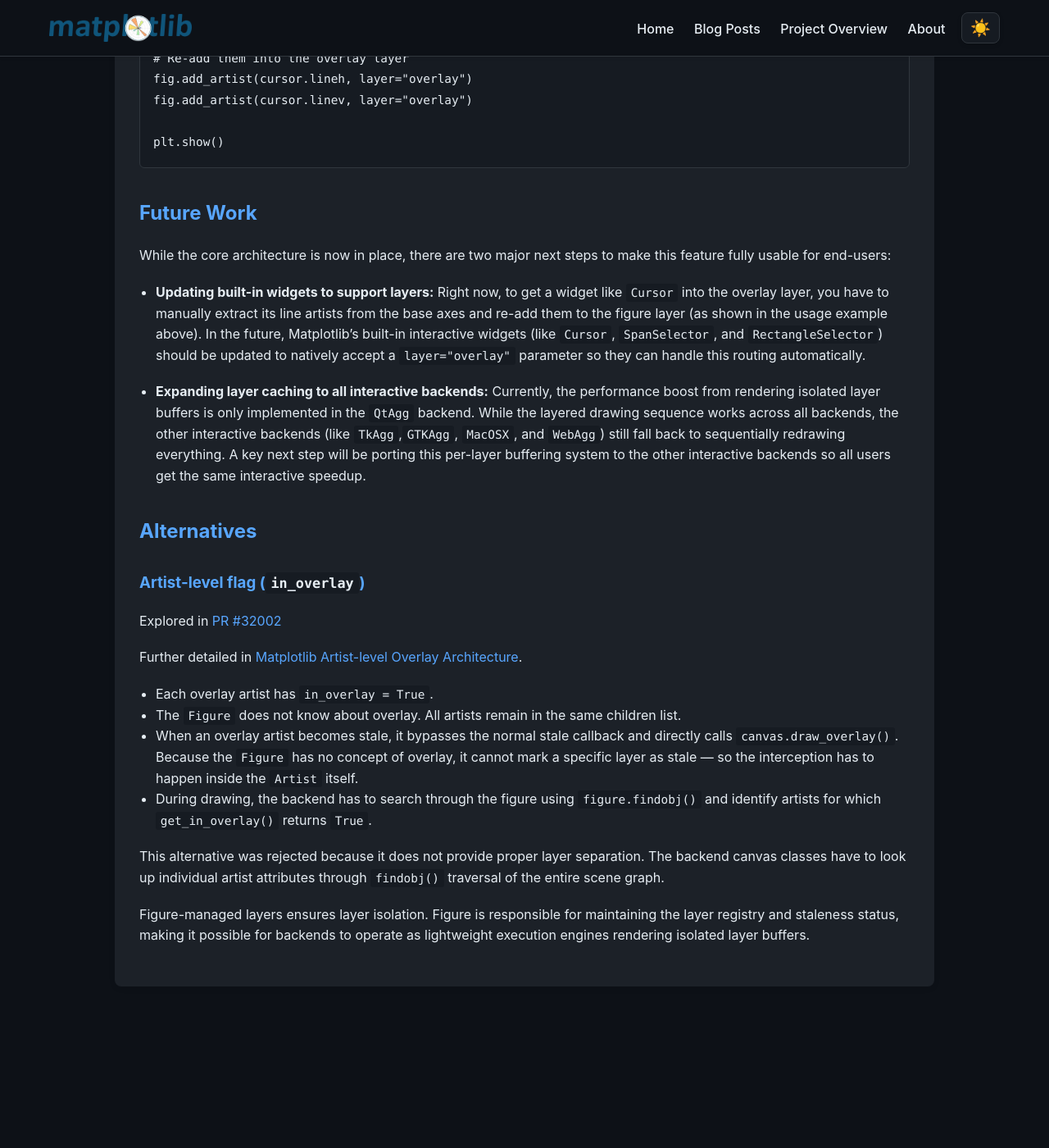
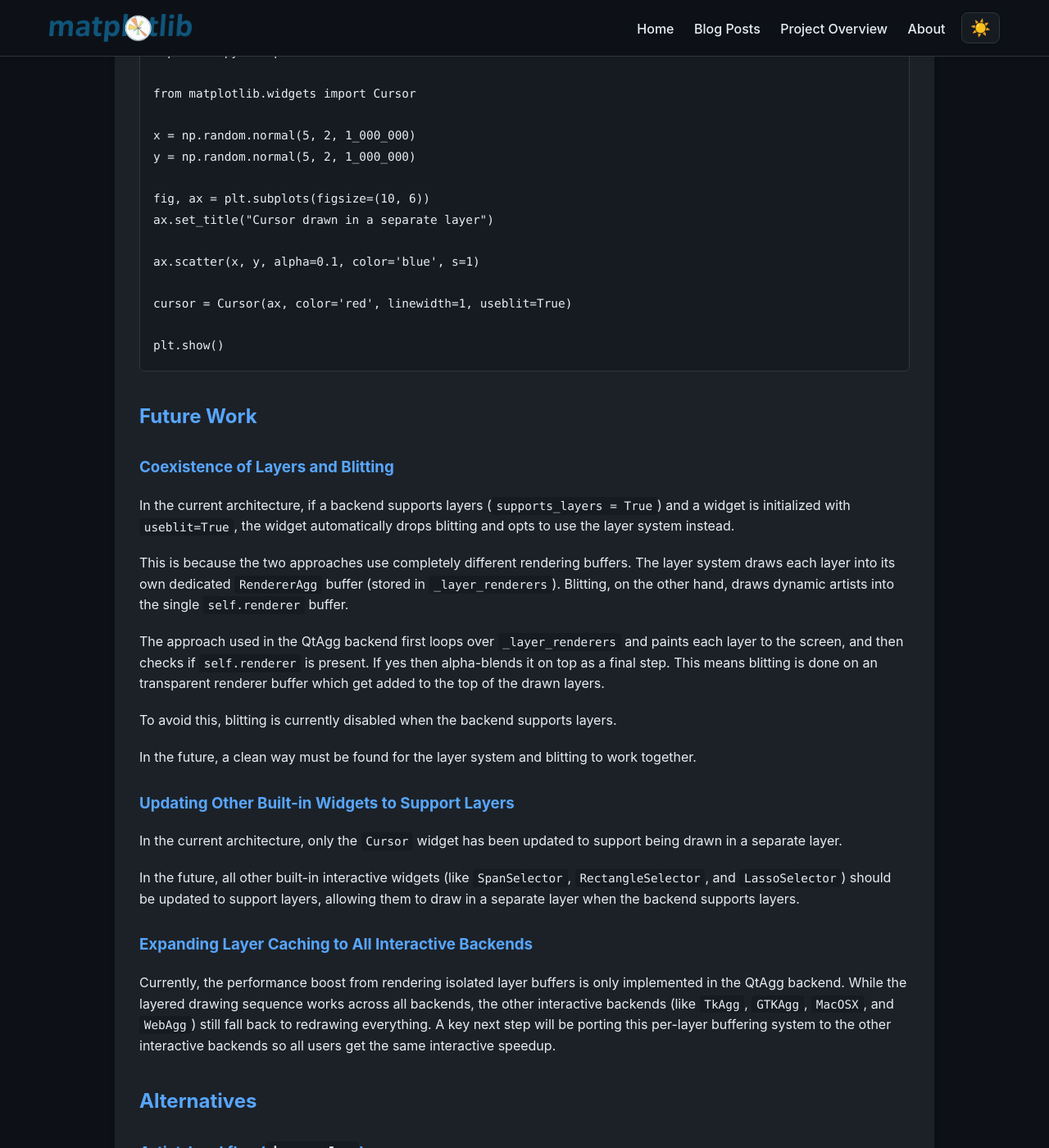
Before and after one commit to Vikash-Kumar-23/Vikash-Kumar-23.github.io, a Jekyll site: the page built from _posts/2026-09-21-figure-level-overlay-architecture.md, in a window 1280 px wide and 1400 px high, scrolled down 4832 px. Shown: the whole window at 82% size. Built offline with Jekyll 4.4.1, drawn with Linux system fonts in a browser that asks for light colours; before the commit the page ends 6035 px from its top, so only the background shows below that; some of the changed text lies outside the part shown.

Commit message:
add final post update and add new post

````diff
--- a/_posts/2026-09-21-figure-level-overlay-architecture.md
+++ b/_posts/2026-09-21-figure-level-overlay-architecture.md
@@ -1,6 +1,6 @@
 ---
 layout: post
-title: "Figure-level Overlay Architecture with Layered Rendering"
+title: "Figure-level layer Architecture with Layered Rendering"
 date: 2026-09-21 15:18:00 +0530
 categories: matplotlib
 ---
@@ -24,7 +24,32 @@ that even a tiny mouse movement triggers a full redraw of the entire figure,
 including all artists, data, labels, and ticks. As a result, simple interactive
 tools like crosshairs feel noticeably laggy over heavy data plots.
 
+This architecture proposes an architecture that supports arbitrary Figure-level rendering
+layers. This allows interactive artists to be isolated into separate
+layers, enabling them to be redrawn independently from the heavy base content.
+
 **Related Issue:** [#30515](https://github.com/matplotlib/matplotlib/issues/30515)
+
+## Detailed description
+
+Currently, when a user moves their mouse over a scatter plot with 1,000,000
+data points, the `Cursor` widget updates its crosshair lines. This triggers
+a stale callback that marks the entire figure as needing a redraw, forcing
+Matplotlib to slowly redraw everything from scratch.
+
+This architecture solves this by grouping artists into completely arbitrary,
+string-named layers (e.g., `"patch"`, `"base"`, `"widgets"` or any other
+user-defined name).
+
+**Why Arbitrary Layers?**
+Instead of limiting Matplotlib to a strict "base" and "overlay" layer, this
+architecture lets users create any number of custom layers simply by naming them.
+
+By adding different interactive widgets to different layers, developers
+can completely isolate their redraw cycles. When a user interacts with one widget,
+only that widget's layer is redrawn. The other widgets and the heavy background plot
+all remain perfectly cached, improving the application's framerate
+and responsiveness.
 
 ## Implementation
 
@@ -57,15 +82,16 @@ leaving the complex base plot cached and completely untouched in memory.
 
 ## Backward compatibility
 
-* **Public API:** The new `layer` argument in `add_artist()` defaults to `None`,
-  ensuring all unassigned artists are safely routed to the "base" layer. Similarly,
-  calling `get_children()` without arguments continues to return every artist in
-  the figure across all layers.
+* **Public API:** The new `layer` argument was added specifically to
+  `Figure.add_artist()` and defaults to `None`, ensuring all unassigned
+  artists are safely routed to the "base" layer. Other methods like
+  `Axes.add_artist()` remain completely unchanged and do not accept a
+  `layer` argument. Additionally, calling `Figure.get_children()` without
+  arguments continues to return every artist in the figure across all layers.
 * **Backend Compatibility:** Fully backward compatible. For backends that do not
   support multi-pass layer caching (like standard PDF, SVG, PNG, or non-Qt
   backends), `Figure.draw()` simply renders each layer sequentially one after
   another.
-* **Blitting Compatibility:** Ensuring compatibility with the existing blitting system (like `Cursor(useblit=True)`) requires special handling. Current blitting tools are unaware of the new `_layer_renderers` and draw their dynamic artists directly into `self.renderer`, bypassing the layer system entirely. To keep these widgets visible, a final compositing step happens at the very end of Qt's `paintEvent`. After all the new layers (base, patch, overlay) are painted to the screen, the existing `self.renderer` is converted to a `QImage` and alpha-blended on top of the final output. This guarantees that standard blitting continues to work seamlessly alongside the layered architecture.
 
 ### Whole flow in QtAgg backend
 
@@ -74,7 +100,7 @@ leaving the complex base plot cached and completely untouched in memory.
 ### Performance Trade-offs
 
 * **Interactive performance:** For interactive elements, only the affected layer needs
-  to be rendered. if the cursor lives in a separate layer, only that layer needs to
+  to be rendered. If the cursor lives in a separate layer, only that layer needs to
   be redrawn when the user moves the mouse. The base layer (with the heavy scatter data)
   is cached in `RendererAgg` buffer unchanged.
 
@@ -100,44 +126,71 @@ leaving the complex base plot cached and completely untouched in memory.
 
 ### Usage Example
 
-The following example moves a `Cursor` widget's crosshair lines into the
-overlay layer. With 1,000,000 scatter points sitting in the base layer, moving
-the mouse is smooth because only the two cursor lines are redrawn on each
-mouse event.
+The following example shows how to use the layered architecture with the `Cursor` widget.
+When `useblit=True` is provided to a `Cursor` and the backend supports layers
+(such as `'QtAgg'`), the cursor artists are automatically drawn in a dedicated
+`'widgets'` layer. When the mouse moves, the heavy scatter plot is fully
+cached in memory, and only the lightweight `'widgets'` layer is redrawn.
+This provides a completely smooth interactive experience even with a
+large amount of data.
 
 ```python
-import matplotlib
-matplotlib.use('QtAgg')
 import matplotlib.pyplot as plt
 import numpy as np
+
 from matplotlib.widgets import Cursor
 
-x = np.random.normal(5, 2, 1000000)
-y = np.random.normal(5, 2, 1000000)
+x = np.random.normal(5, 2, 1_000_000)
+y = np.random.normal(5, 2, 1_000_000)
 
 fig, ax = plt.subplots(figsize=(10, 6))
-ax.scatter(x, y, alpha=0.1, color='blue')
+ax.set_title("Cursor drawn in a separate layer")
 
-cursor = Cursor(ax, color='red', linewidth=1)
+ax.scatter(x, y, alpha=0.1, color='blue', s=1)
 
-# Remove the cursor lines from the axes (default base layer)
-cursor.lineh.remove()
-cursor.linev.remove()
-
-# Re-add them into the overlay layer
-fig.add_artist(cursor.lineh, layer="overlay")
-fig.add_artist(cursor.linev, layer="overlay")
+cursor = Cursor(ax, color='red', linewidth=1, useblit=True)
 
 plt.show()
 ```
 
 ## Future Work
 
-While the core architecture is now in place, there are two major next steps to make this feature fully usable for end-users:
+### Coexistence of Layers and Blitting
+In the current architecture, if a backend supports layers (`supports_layers = True`)
+and a widget is initialized with `useblit=True`, the widget automatically drops
+blitting and opts to use the layer system instead.
 
-* **Updating built-in widgets to support layers:** Right now, to get a widget like `Cursor` into the overlay layer, you have to manually extract its line artists from the base axes and re-add them to the figure layer (as shown in the usage example above). In the future, Matplotlib's built-in interactive widgets (like `Cursor`, `SpanSelector`, and `RectangleSelector`) should be updated to natively accept a `layer="overlay"` parameter so they can handle this routing automatically.
+This is because the two approaches use completely different rendering buffers.
+The layer system draws each layer into its own dedicated `RendererAgg` buffer
+(stored in `_layer_renderers`). Blitting, on the other hand, draws
+dynamic artists into the single `self.renderer` buffer.
 
-* **Expanding layer caching to all interactive backends:** Currently, the performance boost from rendering isolated layer buffers is only implemented in the `QtAgg` backend. While the layered drawing sequence works across all backends, the other interactive backends (like `TkAgg`,`GTKAgg`, `MacOSX`, and `WebAgg`) still fall back to sequentially redrawing everything. A key next step will be porting this per-layer buffering system to the other interactive backends so all users get the same interactive speedup.
+The approach used in the QtAgg backend first loops over `_layer_renderers`
+and paints each layer to the screen, and then checks if `self.renderer` is present.
+If yes then alpha-blends it on top as a final step. This means blitting is done on an
+transparent renderer buffer which get added to the top of the drawn layers.
+
+To avoid this, blitting is currently disabled when the backend supports layers.
+
+In the future, a clean way must be found for the layer system and
+blitting to work together.
+
+### Updating Other Built-in Widgets to Support Layers
+In the current architecture, only the `Cursor` widget has been updated to
+support being drawn in a separate layer.
+
+In the future, all other built-in interactive widgets
+(like `SpanSelector`, `RectangleSelector`, and `LassoSelector`) should
+be updated to support layers, allowing them to draw in a separate layer
+when the backend supports layers.
+
+### Expanding Layer Caching to All Interactive Backends
+Currently, the performance boost from rendering isolated layer buffers is only
+implemented in the QtAgg backend. While the layered drawing sequence works across
+all backends, the other interactive backends (like `TkAgg`, `GTKAgg`,
+`MacOSX`, and `WebAgg`) still fall back to redrawing everything.
+A key next step will be porting this per-layer buffering system to the other
+interactive backends so all users get the same interactive speedup.
 
 ## Alternatives
 
@@ -152,7 +205,7 @@ Further detailed in [Matplotlib Artist-level Overlay Architecture](https://vikas
   children list.
 * When an overlay artist becomes stale, it bypasses the normal stale callback and
   directly calls `canvas.draw_overlay()`. Because the `Figure` has no concept of
-  overlay, it cannot mark a specific layer as stale — so the interception has to
+  overlay, it cannot mark a specific layer as stale - so the interception has to
   happen inside the `Artist` itself.
 * During drawing, the backend has to search through the figure using `figure.findobj()`
   and identify artists for which `get_in_overlay()` returns `True`.
````
Also changed, not shown: _posts/2026-09-25-benchmarking-cursor-blitting-layers.md (added, +174 -0 lines), assets/images/image99.png (added).
